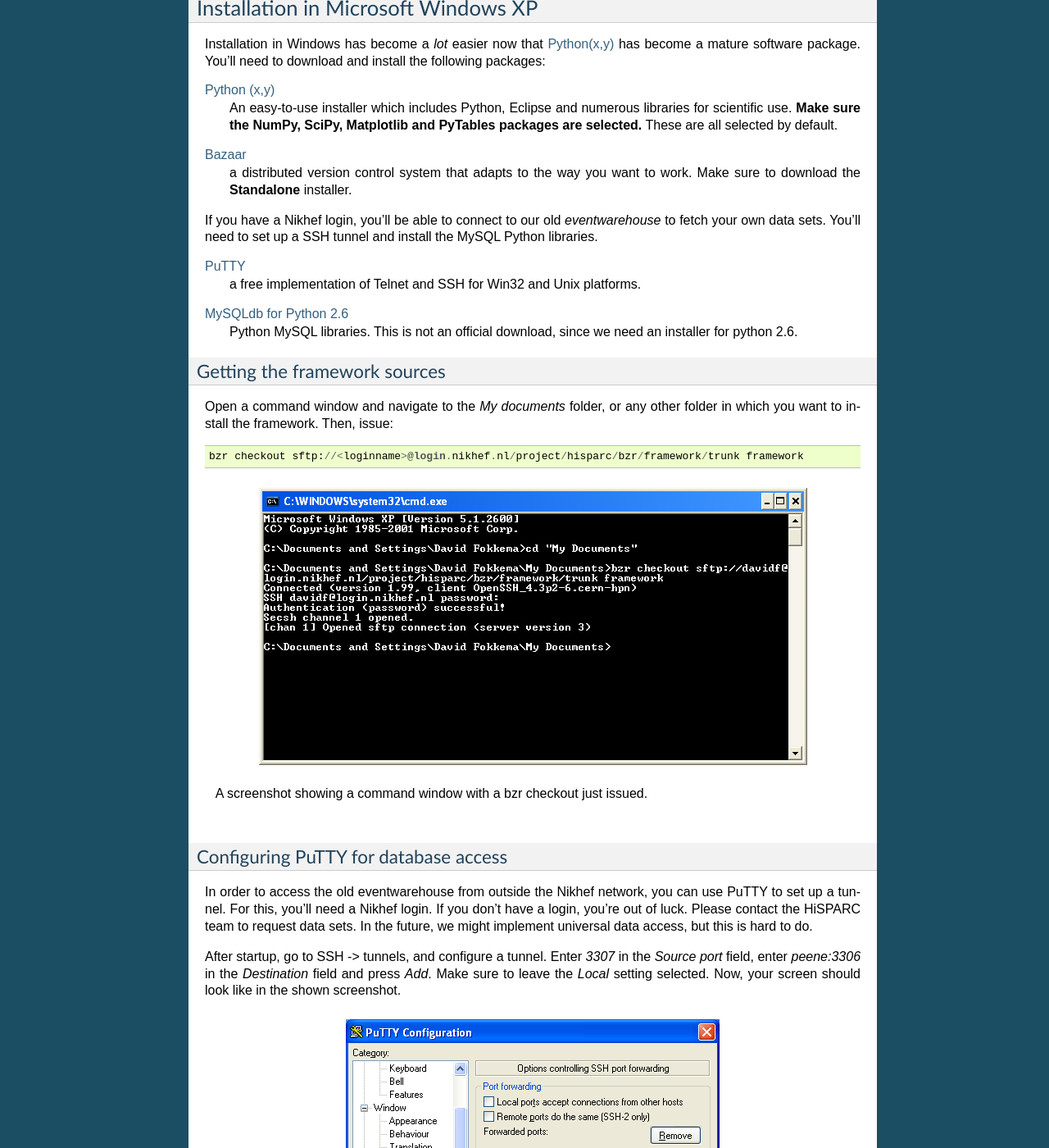
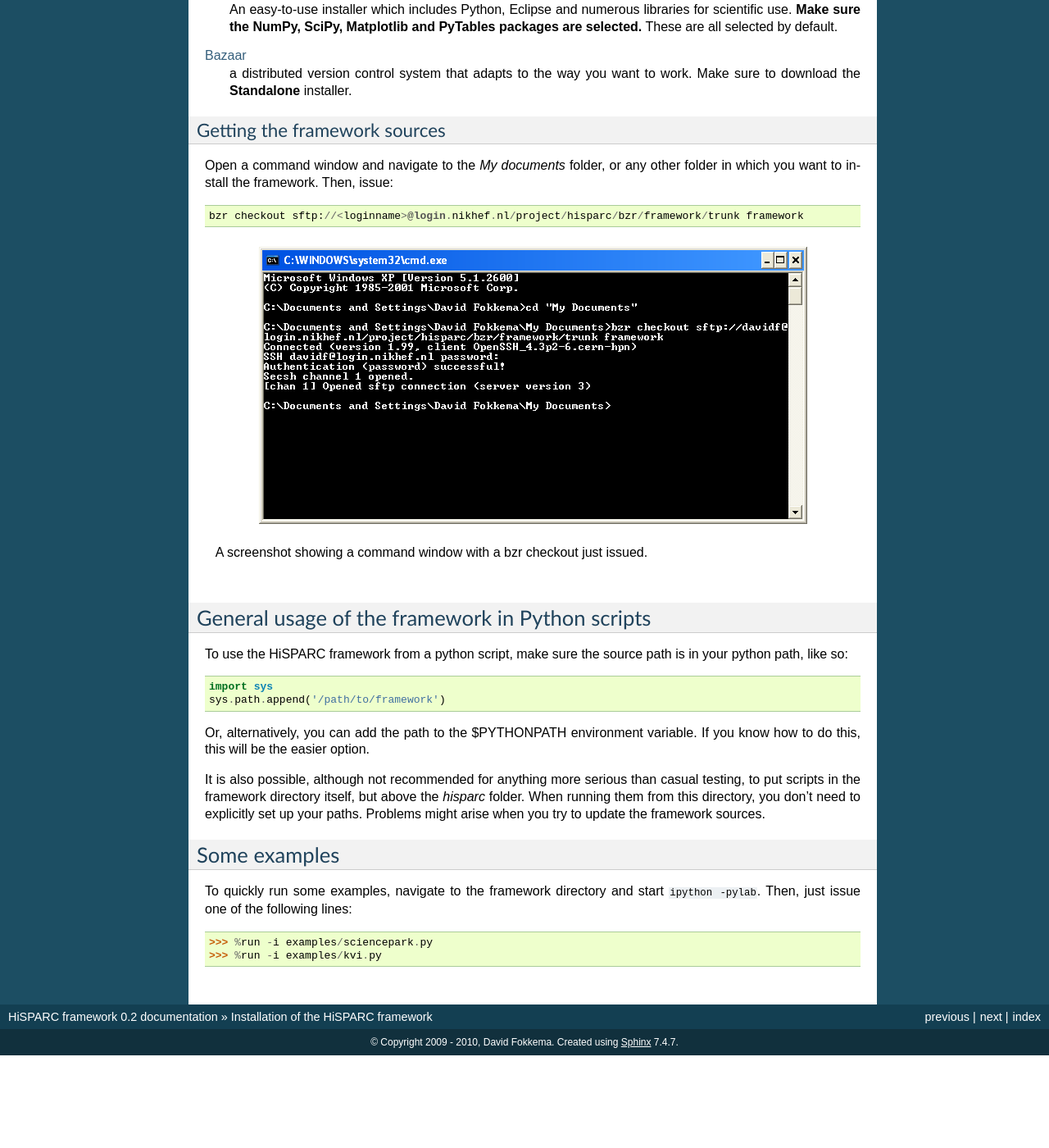
Before and after one commit to HiSPARC/sapphire, a Sphinx documentation site: the page built from doc/install.rst, in a window 1280 px wide and 1400 px high, scrolled down 1508 px. Shown: the whole window at 82% size. Built offline with Sphinx 7.4.7, drawn with Linux system fonts in a browser that asks for light colours; after the commit the page ends 2795 px from its top, so only the background shows below that; some of the changed text lies outside the part shown.

Commit message:
Cleaned up documentation as well as some docstrings.  Bumped the version number to 0.2 because we dropped support for the eventwarehouse completely and are now using the publicdb API.  Updated installation instructions.

```diff
--- a/doc/conf.py
+++ b/doc/conf.py
@@ -38,16 +38,16 @@
 
 # General information about the project.
 project = u'HiSPARC framework'
-copyright = u'2009, David Fokkema'
+copyright = u'2009 - 2010, David Fokkema'
 
 # The version info for the project you're documenting, acts as replacement for
 # |version| and |release|, also used in various other places throughout the
 # built documents.
 #
 # The short X.Y version.
-version = '0.1'
+version = '0.2'
 # The full version, including alpha/beta/rc tags.
-release = '0.1'
+release = '0.2'
 
 # The language for content autogenerated by Sphinx. Refer to documentation
 # for a list of supported languages.
--- a/doc/index.rst
+++ b/doc/index.rst
@@ -15,14 +15,12 @@
 .. toctree::
    :maxdepth: 2
 
-   intro
    install
    log-replay
    hisparc
+   publicdb
    analysis
-   eventwarehouse
    kascade
-   utils
 
 Indices and tables
 ==================
--- a/doc/install.rst
+++ b/doc/install.rst
@@ -52,10 +52,6 @@
     It supports an unlimited variety of datatypes, and is designed for
     flexible and efficient I/O and for high volume and complex data.
 
-`MySQLdb <http://mysql-python.sourceforge.net/>`_
-    An interface to the popular MySQL database server, needed to connect
-    to our current eventwarehouse
-
 And, preferably:
 
 `IPython <http://ipython.scipy.org/>`_
@@ -70,25 +66,23 @@
     to work
 
 
-Installation in Ubuntu Linux 9.10, the *Karmic Koala*
----------------------------------------------------------
+Installation in Ubuntu Linux 10.10, the *Maverick Meerkat*
+----------------------------------------------------------
 
 Installation in any Linux distribution is rather painless. Especially in
 Debian-based distributions, like Ubuntu, it is as easy as opening a
 terminal and typing::
 
-    $ sudo apt-get install bzr ipython python-scipy python-matplotlib python-mysqldb python-setuptools libhdf5-serial-dev python-dev
-    $ sudo easy_install tables
+    $ sudo apt-get install bzr ipython python-scipy python-matplotlib python-tables
 
-That's all for the prerequisites. For checking out the framework sources,
-navigate to the desired location and issue::
+
+Getting the framework sources
+^^^^^^^^^^^^^^^^^^^^^^^^^^^^^
+
+For checking out the framework sources, navigate to the desired location
+and issue::
 
     $ bzr checkout sftp://<loginname>@login.nikhef.nl/project/hisparc/bzr/framework/trunk framework
-
-To set up a SSH tunnel to access our old eventwarehouse using a Nikhef
-account::
-
-    $ ssh -N -f -L 3307:peene:3306 <loginname>@login.nikhef.nl
 
 
 Installation in Microsoft Windows XP
@@ -108,18 +102,6 @@
     a distributed version control system that adapts to the way you want
     to work. Make sure to download the **Standalone** installer.
 
-If you have a Nikhef login, you'll be able to connect to our old
-*eventwarehouse* to fetch your own data sets.  You'll need to set up a SSH
-tunnel and install the MySQL Python libraries.
-
-`PuTTY <http://www.chiark.greenend.org.uk/~sgtatham/putty/>`_
-    a free implementation of Telnet and SSH for Win32 and Unix platforms.
-
-`MySQLdb for Python 2.6 <http://www.technicalbard.com/files/MySQL-python-1.2.2.win32-py2.6.exe>`_
-    Python MySQL libraries.  This is not an official download, since we
-    need an installer for python 2.6.
-
-
 
 Getting the framework sources
 ^^^^^^^^^^^^^^^^^^^^^^^^^^^^^
@@ -135,30 +117,6 @@
    A screenshot showing a command window with a bzr checkout just issued.
 
 
-Configuring PuTTY for database access
-^^^^^^^^^^^^^^^^^^^^^^^^^^^^^^^^^^^^^
-
-In order to access the old eventwarehouse from outside the Nikhef network,
-you can use PuTTY to set up a tunnel.  For this, you'll need a Nikhef
-login.  If you don't have a login, you're out of luck.  Please contact the
-|hisparc| team to request data sets.  In the future, we might implement
-universal data access, but this is hard to do.
-
-After startup, go to SSH -> tunnels, and configure a tunnel.  Enter *3307*
-in the *Source port* field, enter *peene:3306* in the *Destination* field
-and press *Add*.  Make sure to leave the *Local* setting selected.  Now,
-your screen should look like in the shown screenshot.
-
-.. figure:: images/screenshot-putty-tunnel.png
-   :align: center
-
-You have to login at the *login.nikhef.nl* server.  You can opt to save
-the session settings so you can reload them every time you start PuTTY.
-
-.. figure:: images/screenshot-putty-session.png
-   :align: center
-
-
 General usage of the framework in Python scripts
 ------------------------------------------------
 
@@ -169,12 +127,13 @@
     sys.path.append('/path/to/framework')
 
 Or, alternatively, you can add the path to the $PYTHONPATH environment
-variable.
+variable.  If you know how to do this, this will be the easier option.
 
 It is also possible, although not recommended for anything more serious
 than casual testing, to put scripts in the framework directory itself, but
 above the *hisparc* folder.  When running them from this directory, you
-don't need to explicitly set up your paths.
+don't need to explicitly set up your paths.  Problems might arise when you
+try to update the framework sources.
 
 
 Some examples
--- a/doc/eventwarehouse.rst
+++ b/doc/publicdb.rst
@@ -1,7 +1,7 @@
 .. include:: subst.inc
 
-:mod:`hisparc.eventwarehouse` -- Access to HiSPARC data
+:mod:`hisparc.publicdb` -- Access detector station data
 =======================================================
-.. automodule:: hisparc.eventwarehouse
+.. automodule:: hisparc.publicdb
    :members:
 .. moduleauthor:: David Fokkema <davidf@nikhef.nl>
```
Also changed, not shown: doc/intro.rst (deleted, +0 -10 lines), doc/utils.rst (deleted, +0 -13 lines), hisparc/__init__.py (+3 -6 lines), 2 other files.
